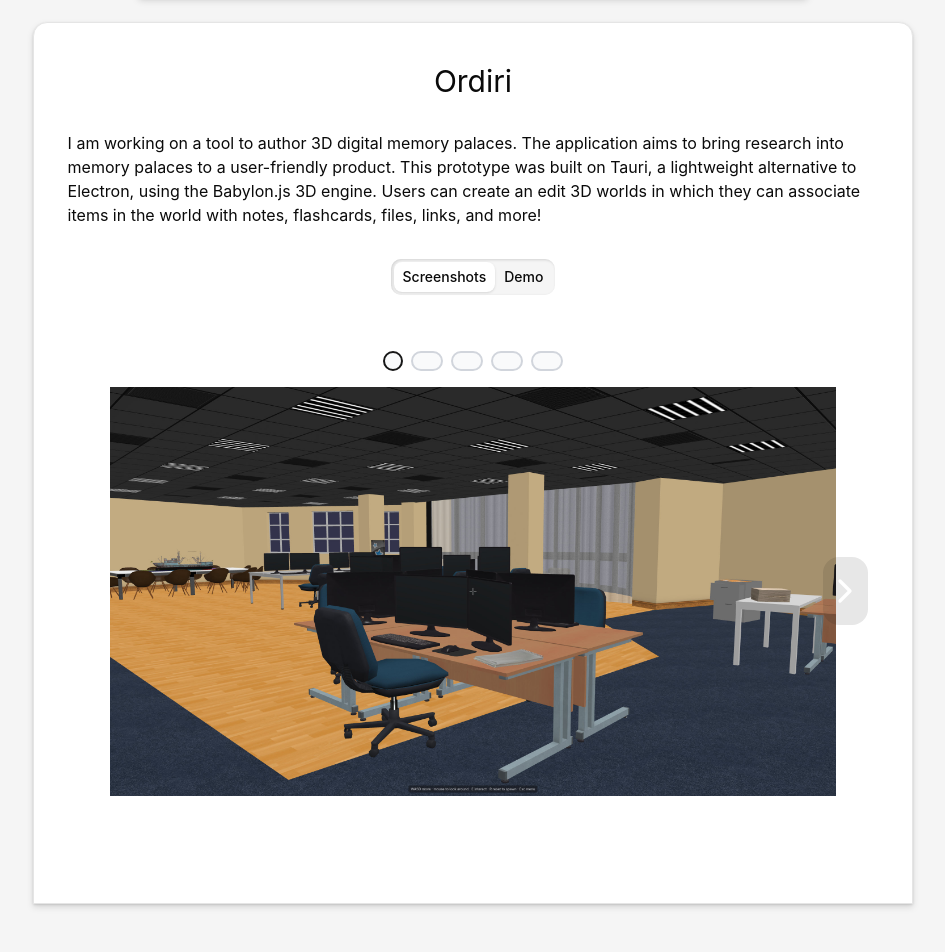
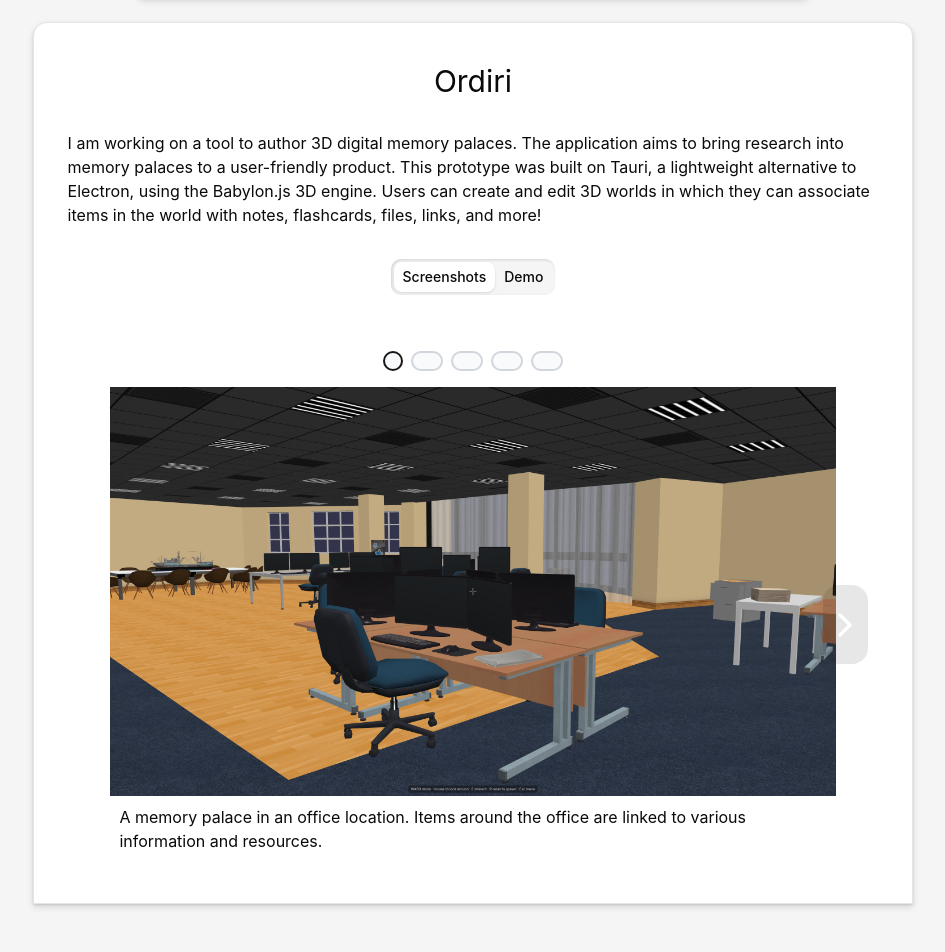
Before and after one commit to kruftt/krufts.website, a Next.js app: page /portfolio/ordiri in a window 1280 px wide. Shown: the part 400-1352 px from the top of the page, without its empty margins (167-1112 px from the left). Built offline with nearby package versions, Linux system fonts and the light colour scheme; what better-react-mathjax would draw is missing.

Commit message:
oridiri edits

```diff
--- a/app/portfolio/ordiri/page.tsx
+++ b/app/portfolio/ordiri/page.tsx
@@ -10,13 +10,14 @@ import YoutubeWrapper from "@/app/portfolio/_components/youtube-wrapper";
 import JsdImage from "@/components/general/jsdelivr-image";
 import { ArticleHeader } from "../_components/article-header";
 import { data } from "./data";
+import Zoom from "@/components/general/zoom";
 
 export default function OrdiriArticle() {
 	return (
 		<article>
 			<ArticleHeader article={data}>Ordiri</ArticleHeader>
 			<p className="pb-4">
-			  I am working on a tool to author 3D digital memory palaces. The application aims to bring research into memory palaces to a user-friendly product. This prototype was built on Tauri, a lightweight alternative to Electron, using the Babylon.js 3D engine. Users can create an edit 3D worlds in which they can associate items in the world with notes, flashcards, files, links, and more!
+			  I am working on a tool to author 3D digital memory palaces. The application aims to bring research into memory palaces to a user-friendly product. This prototype was built on Tauri, a lightweight alternative to Electron, using the Babylon.js 3D engine. Users can create and edit 3D worlds in which they can associate items in the world with notes, flashcards, files, links, and more!
       </p>
 			<SectionTabs
 				tabs={[
@@ -27,6 +28,7 @@ export default function OrdiriArticle() {
 				<SectionTabsContent value="Screenshots">
   				<ArticleCarousel>
   					<CarouselItem>
+              <Zoom>
     						<JsdImage
    							width={2560}
    							height={1440}
@@ -34,8 +36,13 @@ export default function OrdiriArticle() {
    							src="ordiri/office_1.jpg"
    							alt="Office memory palace"
     						/>
+                <p>
+                  A memory palace in an office location. Items around the office are linked to various information and resources.
+                </p>
+              </Zoom>
   					</CarouselItem>
   					<CarouselItem>
+              <Zoom>
     						<JsdImage
    							width={2560}
    							height={1440}
@@ -43,8 +50,13 @@ export default function OrdiriArticle() {
    							src="ordiri/office_2.jpg"
    							alt="Opening a flashcard"
     						/>
+                <p>
+                  In this palace, a stack of papers has been associated with a deck of flashcards.
+                </p>
+              </Zoom>
   					</CarouselItem>
   					<CarouselItem>
+              <Zoom>
     						<JsdImage
    							width={2560}
    							height={1440}
@@ -52,8 +64,13 @@ export default function OrdiriArticle() {
    							src="ordiri/ship_1.jpg"
    							alt="Editing a DevOps memory palace on a boat."
     						/>
+                <p>
+                  Editor view of a memory palace representing the stages of DevOps, set on a boat.
+                </p>
+              </Zoom>
   					</CarouselItem>
   					<CarouselItem>
+              <Zoom>
     						<JsdImage
    							width={2560}
    							height={1440}
@@ -61,8 +78,13 @@ export default function OrdiriArticle() {
    							src="ordiri/warmed_6.jpg"
    							alt="Memory Palace for the WARMED acronym."
     						/>
+                <p>
+                  A memory palace in a mountain castle.
+                </p>
+              </Zoom>
   					</CarouselItem>
             <CarouselItem>
+              <Zoom>
     						<JsdImage
    							width={2560}
    							height={1440}
@@ -70,6 +92,10 @@ export default function OrdiriArticle() {
    							src="ordiri/rocks_1.jpg"
    							alt="Memory Palace for the SOLID acronym."
                 />
+                <p>
+                  A memory palace in a rocky canyon.
+                </p>
+              </Zoom>
   					</CarouselItem>
   				</ArticleCarousel>
 				</SectionTabsContent>
```
Lines whose indentation alone changed are shown as unchanged.
